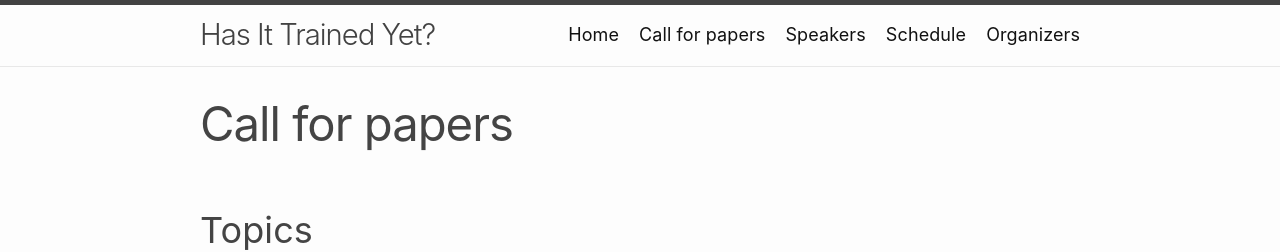
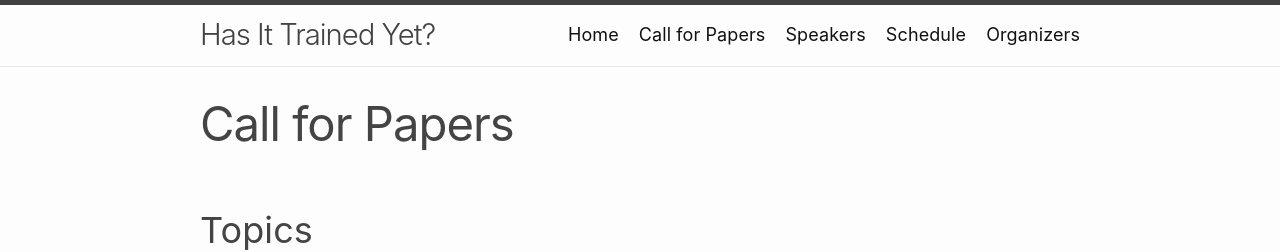
Before and after one commit to hity-workshop/NeurIPS2022, a Jekyll site: the page built from docs/callforpapers.md, in a window 1280 px wide. Shown: the top 252 px of the page. Built offline with Jekyll 4.4.1, drawn with Linux system fonts in a browser that asks for light colours.

```diff
--- a/docs/callforpapers.md
+++ b/docs/callforpapers.md
@@ -1,6 +1,6 @@
 ---
 layout: page
-title: Call for papers
+title: Call for Papers
 permalink: /callforpapers/
 ---
 
```
